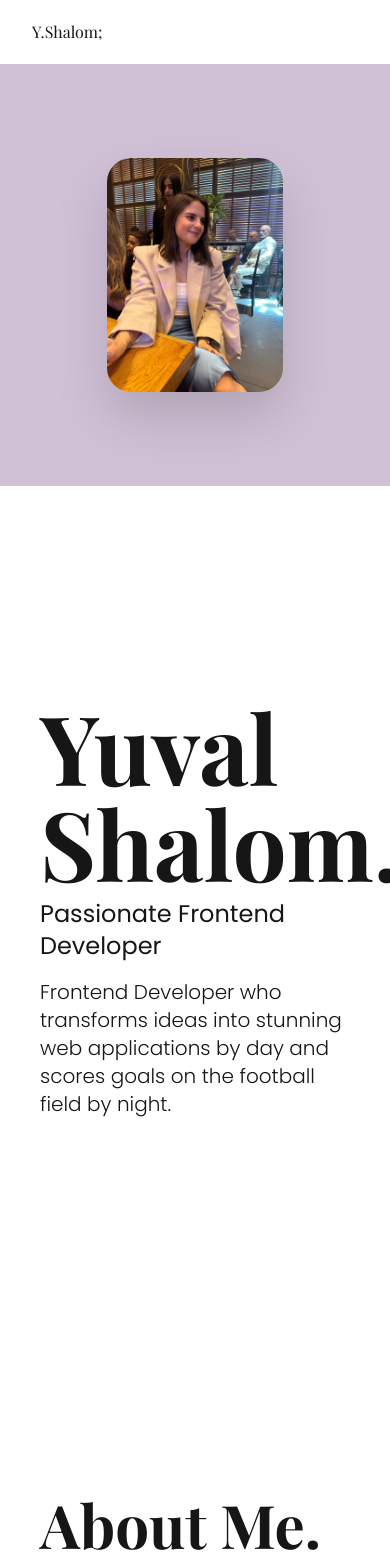
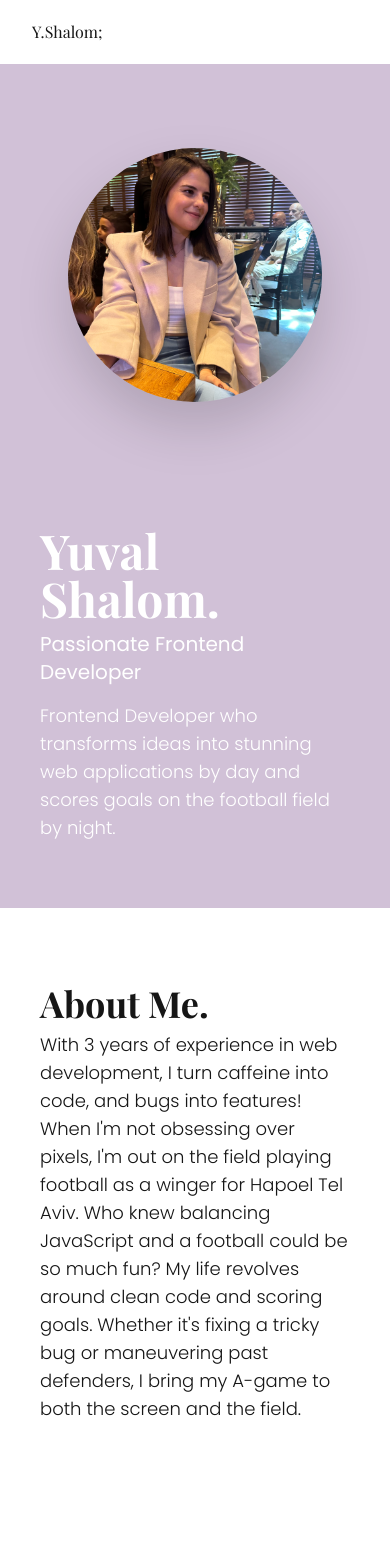
Before and after one commit to yuvalysh0/portfolio, a Next.js app: page / in a window 390 px wide. Shown: the top 1565 px of the page. Built offline with nearby package versions, Linux system fonts and the light colour scheme.

Commit message:
changed styles of the website to be responsive to mobile

```diff
--- a/app/components/AboutMe.tsx
+++ b/app/components/AboutMe.tsx
@@ -5,13 +5,15 @@ import { playfair } from '../utils/fonts';
 const AboutMe = () => {
   return (
     <div
-      className="flex flex-col justify-center min-h-screen p-10 md:pe-56"
+      className="flex flex-col justify-center min-h-[70vh] md:min-h-screen p-10 md:pe-56"
       id="about"
     >
-      <h1 className={`text-6xl font-bold mb-2 ${playfair.className}`}>
+      <h1
+        className={`text-4xl md:text-6xl font-bold mb-2 ${playfair.className}`}
+      >
         About Me.
       </h1>
-      <p className="text-xl font-light">{aboutMe.description}</p>
+      <p className="text-lg md:text-xl font-light">{aboutMe.description}</p>
     </div>
   );
 };
--- a/app/components/Contact.tsx
+++ b/app/components/Contact.tsx
@@ -5,13 +5,15 @@ import ContactForm from './ContactForm';
 const Contact = () => {
   return (
     <div
-      className="flex flex-col justify-center min-h-screen p-10"
+      className="flex flex-col justify-center min-h-[70vh] md:min-h-screen p-10"
       id="contact"
     >
-      <h1 className={`text-6xl font-bold mb-2 ${playfair.className}`}>
+      <h1
+        className={`text-5xl md:text-6xl font-bold mb-4 ${playfair.className}`}
+      >
         Keep in touch.
       </h1>
-      <p className="text-xl font-light mb-8">
+      <p className="text-lg md:text-xl font-light mb-8">
         If you have any questions or just want to say hi, feel free to reach out
         to me.
       </p>
--- a/app/components/Experience.tsx
+++ b/app/components/Experience.tsx
@@ -6,11 +6,11 @@ import { BsCheckCircleFill } from 'react-icons/bs';
 const Experience = () => {
   return (
     <div
-      className="flex flex-col justify-center min-h-screen p-10 my-24"
+      className="flex flex-col justify-center min-h-[70vh] md:min-h-screen p-10 mt-24"
       id="experience"
     >
       <h1
-        className={`text-6xl text-primary-content font-bold mb-12 ${playfair.className}`}
+        className={`text-5xl md:text-6xl text-primary-content font-bold mb-8 md:mb-12 ${playfair.className}`}
       >
         Experience.
       </h1>
--- a/app/components/Hero.tsx
+++ b/app/components/Hero.tsx
@@ -4,12 +4,17 @@ import { playfair } from '../utils/fonts';
 
 const Hero = () => {
   return (
-    <div className="flex flex-col justify-center min-h-screen p-10 md:pe-56">
-      <h1 className={`text-8xl font-bold mb-2 ${playfair.className}`}>
+    <div
+      className="flex flex-col md:justify-center min-h-[50vh] md:min-h-screen p-10 md:pe-56 bg-primary md:bg-white  text-white md:text-black"
+      id="home"
+    >
+      <h1
+        className={`text-5xl md:text-8xl font-bold mb-2 ${playfair.className}`}
+      >
         {heroText.title}
       </h1>
-      <h2 className="text-2xl mb-4">{heroText.subtitle}</h2>
-      <p className="text-xl font-light">{heroText.description}</p>
+      <h2 className="text-xl md:text-2xl mb-4">{heroText.subtitle}</h2>
+      <p className="text-lg md:text-xl font-light">{heroText.description}</p>
     </div>
   );
 };
--- a/app/components/layout/ImageSection.tsx
+++ b/app/components/layout/ImageSection.tsx
@@ -6,7 +6,7 @@ const ImageSection = () => {
   return (
     <section className="w-screen h-[50vh] flex md:fixed md:right-0 md:top-0 md:h-full items-center justify-center bg-primary md:w-5/12">
       <Image
-        className="md:sticky object-cover rounded-3xl overflow-hidden w-44 md:w-64 drop-shadow-2xl shadow-slate-400 md:hover:border-2 md:hover:border-rose-400 md:transition-all md:duration-200 md:hover:scale-105"
+        className="md:sticky object-cover rounded-full overflow-hidden w-[65%] aspect-square md:w-72 drop-shadow-2xl shadow-slate-400 md:hover:border-2 md:hover:border-rose-400 md:transition-all md:duration-200 md:hover:scale-105"
         src={profilePic}
         alt="Profile Picture"
       />
```
